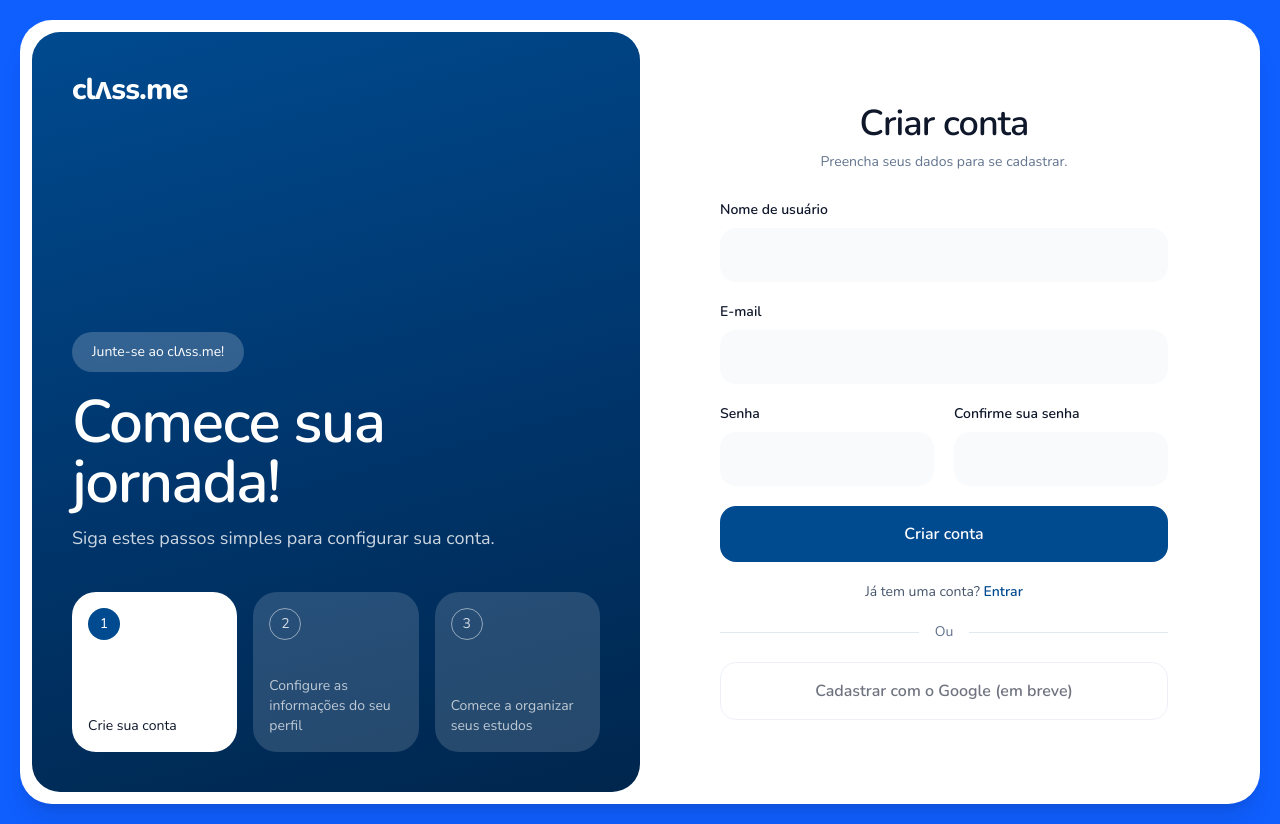
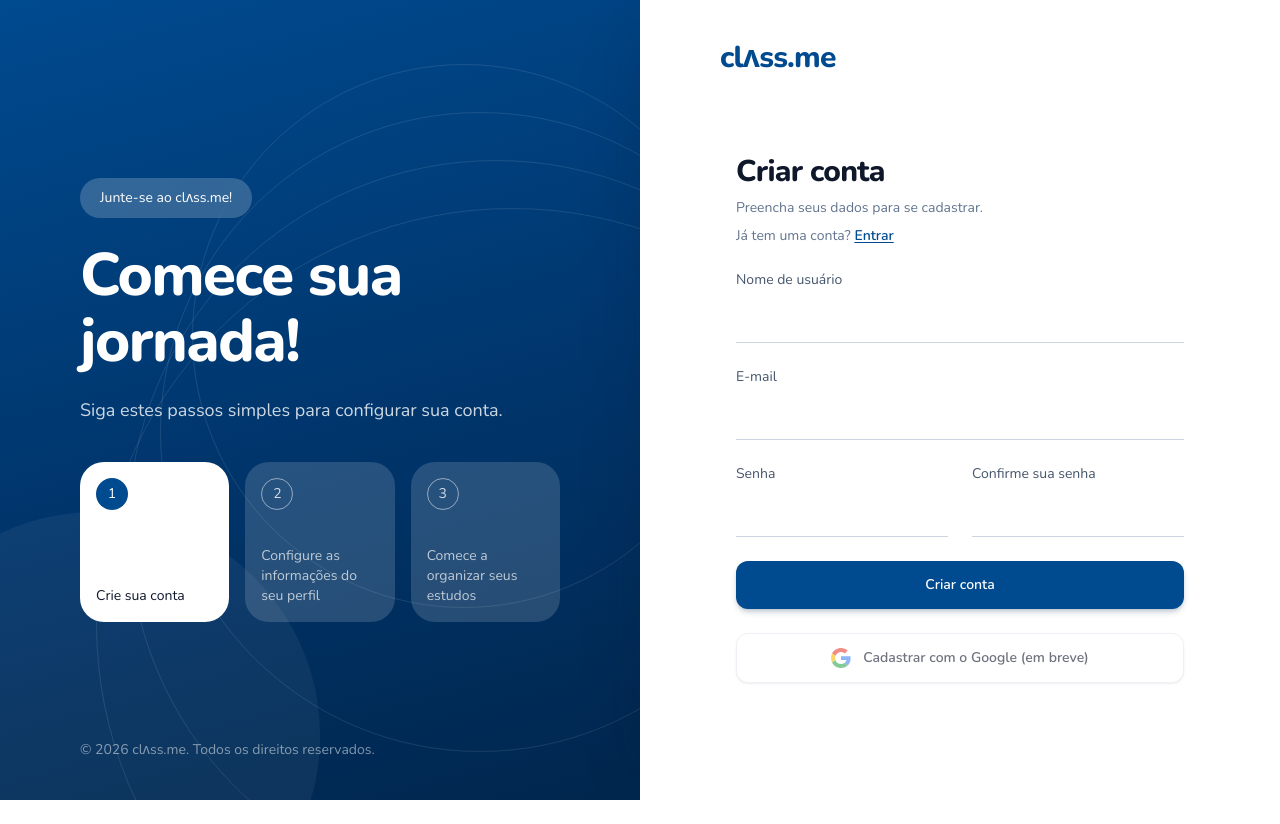
Before and after one commit to VegepeTijuca/front-end, a React (Vite) app: page /cadastro in a window 1280 px wide. After the commit the page ends 800 px from the top, so only its background shows below. Built offline with nearby package versions, Linux system fonts and the light colour scheme; no server answers.

Commit message:
alterações cadastro

```diff
--- a/src/components/FormCadastro.jsx
+++ b/src/components/FormCadastro.jsx
@@ -1,9 +1,16 @@
 import { useState } from 'react';
 import { Link, useNavigate } from 'react-router-dom';
 import { login, registrar } from '../services/authService';
-import { mensagemErro } from '../services/api';
 import useAuth from '../hooks/useAuth';
 
+
+function mensagemErro(err, padrao) {
+    if (!err.response) return 'Não foi possível conectar ao servidor. Verifique se o backend está rodando.';
+    const d = err.response.data;
+    const e = d?.error;
+    if (typeof e === 'string') return e;   // { error: "texto" }
+    return e?.message ?? d?.message ?? padrao;   // { error: { code, message } }
+}
 
 export default function FormCadastro() {
     const [credenciaisUsuario, setCredenciaisUsuario] = useState({
@@ -52,14 +59,18 @@ export default function FormCadastro() {
             entrar(sessao.token, sessao.user);
             navigate('/setup-usuario', { replace: true });
         } catch (err) {
-            setErro(mensagemErro(err, 'Não foi possível criar a conta.'));
+            const erroApi = err.response?.data?.message ?? err.response?.data?.error;
+            setErro(
+                typeof erroApi === 'string' ? erroApi : erroApi?.message ?? 'Não foi possível criar a conta.'
+            );
         } finally {
             setCarregando(false);
         }
     };
 
-    const labelClasses = 'block text-sm font-semibold text-slate-900';
-    const inputClasses = 'mt-2 block w-full rounded-2xl border border-transparent bg-slate-50 px-5 py-3.5 text-slate-900 outline-none transition placeholder:text-slate-400 focus:border-[#004A8F] focus:bg-white focus:ring-4 focus:ring-[#004A8F]/15';
+    // mesmas classes do login: rótulo discreto e campos só com a linha embaixo
+    const labelClasses = 'block text-sm font-medium text-slate-600';
+    const inputClasses = 'mt-1 block w-full rounded-t-lg border-0 border-b border-slate-300 bg-transparent px-3 py-3 text-slate-900 outline-none transition placeholder:text-slate-400 focus:border-[#00264D] focus:bg-slate-50';
 
     const steps = [
         { numero: 1, titulo: 'Crie sua conta', ativo: true },
@@ -68,26 +79,33 @@ export default function FormCadastro() {
     ];
 
     return (
-        <div className="min-h-screen bg-[#0055fff0] p-3 sm:p-5">
-            <div className="mx-auto grid min-h-[calc(100vh-1.5rem)] max-w-7xl overflow-hidden rounded-4xl bg-white shadow-xl shadow-slate-900/10 sm:min-h-[calc(100vh-2.5rem)] lg:grid-cols-2 lg:p-3">
-                {/* painel de começar a jornada */}
-                <div className="relative hidden flex-col justify-between overflow-hidden rounded-[1.75rem] bg-[linear-gradient(165deg,#004A8F,#00356B_55%,#00264D)] p-10 text-white lg:flex">
-                    <p className="text-3xl font-extrabold tracking-tight">clʌss.me</p>
+        <div className="grid min-h-screen bg-white lg:grid-cols-2">
+            {/* painel de boas-vindas (mesmo fundo e círculos do login) */}
+            <div className="relative hidden overflow-hidden bg-[linear-gradient(165deg,#004A8F,#00356B_55%,#00264D)] p-10 text-white lg:flex lg:flex-col lg:justify-center lg:px-20 lg:py-12">
+                {/* círculos decorativos */}
+                <div aria-hidden="true" className="pointer-events-none absolute inset-0">
+                    <div className="absolute -right-24 top-16 h-136 w-136 rounded-full border border-white/10" />
+                    <div className="absolute -right-40 top-28 h-160 w-160 rounded-full border border-white/10" />
+                    <div className="absolute -right-56 top-40 h-184 w-184 rounded-full border border-white/10" />
+                    <div className="absolute -right-72 top-52 h-208 w-208 rounded-full border border-white/10" />
+                    <div className="absolute -bottom-40 -left-32 h-112 w-md rounded-full bg-white/5" />
+                </div>
 
-                    <div>
+                <div className="relative">
                     <span className="inline-block rounded-full bg-white/20 px-5 py-2.5 text-sm font-medium backdrop-blur">
                         Junte-se ao clʌss.me!
                     </span>
 
-                        <h1 className="mt-5 text-5xl font-semibold tracking-tight xl:text-6xl">
+                    <h1 className="mt-6 max-w-md text-6xl font-extrabold leading-[1.1] tracking-tight">
                         Comece sua jornada!
                     </h1>
 
-                        <p className="mt-3 text-lg text-white/80">
+                    <p className="mt-6 max-w-md text-lg leading-snug text-white/80">
                         Siga estes passos simples para configurar sua conta.
                     </p>
 
-                        <ol className="mt-10 grid grid-cols-3 gap-4">
+                    {/* passo a passo 1, 2, 3 */}
+                    <ol className="mt-10 grid max-w-xl grid-cols-3 gap-4">
                         {steps.map((step) => (
                             <li
                                 key={step.numero}
@@ -98,7 +116,7 @@ export default function FormCadastro() {
                                 <span
                                     className={`grid h-8 w-8 place-items-center rounded-full text-sm ${
                                         step.ativo
-                                                ? 'bg-[#004A8F] text-white'
+                                            ? 'bg-brand text-white'
                                             : 'border border-white/50 text-white/80'
                                     }`}
                                 >
@@ -109,27 +127,42 @@ export default function FormCadastro() {
                         ))}
                     </ol>
                 </div>
+
+                <p className="absolute bottom-10 left-20 text-sm text-white/50">
+                    © 2026 clʌss.me. Todos os direitos reservados.
+                </p>
             </div>
 
             {/* lado do formulário */}
-                <div className="flex flex-col px-6 py-10 sm:px-12 lg:px-14">
-                    <p className="text-3xl font-semibold tracking-tight text-[#004A8F] lg:hidden">
-                        clʌss.me
+            <div className="relative z-10 flex flex-col px-6 py-10 sm:px-12 lg:px-20 lg:shadow-[-24px_0_60px_-34px_rgba(15,23,42,0.25)]">
+                <p className="text-3xl font-extrabold tracking-tight text-brand">
+                    cl<span className="font-bold">ʌ</span>ss.me
                 </p>
 
-                    <div className="flex flex-1 items-center py-8">
+                <div className="flex flex-1 items-center py-10">
                     <form
                         onSubmit={handleSubmit}
-                            className="mx-auto w-full max-w-md space-y-5"
+                        className="mx-auto w-full max-w-md space-y-6"
                     >
-                            <header className="space-y-2 pb-2 text-center">
-                                <h2 className="text-4xl font-semibold tracking-tight text-slate-900">
+                        <header className="space-y-2">
+                            <h2 className="text-3xl font-extrabold tracking-tight text-slate-900">
                                 Criar conta
                             </h2>
                             <p className="text-sm text-slate-500">
                                 Preencha seus dados para se cadastrar.
                             </p>
+                            <p className="text-sm text-slate-500">
+                                Já tem uma conta?{' '}
+                                <Link
+                                    to="/login"
+                                    className="font-semibold text-brand underline underline-offset-2 hover:text-brand"
+                                >
+                                    Entrar
+                                </Link>
+                            </p>
                         </header>
+
+                        {erro && <p role="alert" className="text-sm text-[#A85A00]">{erro}</p>}
 
                         <div>
                             <label className={labelClasses} htmlFor="name">
@@ -163,7 +196,7 @@ export default function FormCadastro() {
                             />
                         </div>
 
-                            <div className="grid gap-5 sm:grid-cols-2">
+                        <div className="grid gap-6 sm:grid-cols-2">
                             <div>
                                 <label className={labelClasses} htmlFor="password">
                                     Senha
@@ -198,14 +231,8 @@ export default function FormCadastro() {
                             </div>
                         </div>
 
-                            {erro && (
-                                <p role="alert" className="text-sm text-[#A85A00]">
-                                    {erro}
-                                </p>
-                            )}
-
                         <button
-                                className="w-full rounded-2xl bg-[#004A8F] px-4 py-4 text-base font-semibold text-white transition hover:bg-[#003B73] focus:outline-none focus:ring-4 focus:ring-[#004A8F]/30 active:scale-[0.99] disabled:cursor-not-allowed disabled:opacity-60"
+                            className="w-full rounded-xl bg-brand px-4 py-3.5 text-sm font-semibold text-white shadow-md shadow-navy/20 transition hover:bg-[#003B73] focus:outline-none focus:ring-4 focus:ring-brand/30 active:scale-[0.99] disabled:cursor-not-allowed disabled:opacity-60"
                             name="criarConta"
                             type="submit"
                             disabled={carregando}
@@ -213,31 +240,23 @@ export default function FormCadastro() {
                             {carregando ? 'Criando conta...' : 'Criar conta'}
                         </button>
 
-                            <p className="text-center text-sm text-slate-600">
-                                Já tem uma conta?{' '}
-                                <Link to="/login" className="font-semibold text-[#004A8F] hover:underline">
-                                    Entrar
-                                </Link>
-                            </p>
-
-                            <div className="flex items-center gap-4 text-sm text-slate-500">
-                                <span className="h-px flex-1 bg-slate-200" />
-                                Ou
-                                <span className="h-px flex-1 bg-slate-200" />
-                            </div>
-
                         <button
-                                className="flex w-full items-center justify-center gap-3 rounded-2xl border border-slate-200 bg-white px-4 py-4 text-base font-semibold text-slate-900 transition hover:bg-slate-50 focus:outline-none focus:ring-4 focus:ring-slate-200 disabled:cursor-not-allowed disabled:opacity-60"
+                            className="flex w-full items-center justify-center gap-3 rounded-xl border border-slate-200 bg-white px-4 py-3.5 text-sm font-semibold text-slate-900 shadow-sm transition hover:bg-slate-50 focus:outline-none focus:ring-4 focus:ring-slate-200 disabled:cursor-not-allowed disabled:opacity-60"
                             type="button"
                             disabled
                             title="Em breve"
                         >
+                            <svg aria-hidden="true" viewBox="0 0 48 48" className="h-5 w-5">
+                                <path fill="#EA4335" d="M24 9.5c3.54 0 6.71 1.22 9.21 3.6l6.85-6.85C35.9 2.38 30.47 0 24 0 14.62 0 6.51 5.38 2.56 13.22l7.98 6.19C12.43 13.72 17.74 9.5 24 9.5z" />
+                                <path fill="#4285F4" d="M46.98 24.55c0-1.57-.15-3.09-.38-4.55H24v9.02h12.94c-.58 2.96-2.26 5.48-4.78 7.18l7.73 6c4.51-4.18 7.09-10.36 7.09-17.65z" />
+                                <path fill="#FBBC05" d="M10.53 28.59c-.48-1.45-.76-2.99-.76-4.59s.27-3.14.76-4.59l-7.98-6.19C.92 16.46 0 20.12 0 24c0 3.88.92 7.54 2.56 10.78l7.97-6.19z" />
+                                <path fill="#34A853" d="M24 48c6.48 0 11.93-2.13 15.89-5.81l-7.73-6c-2.15 1.45-4.92 2.3-8.16 2.3-6.26 0-11.57-4.22-13.47-9.91l-7.98 6.19C6.51 42.62 14.62 48 24 48z" />
+                            </svg>
                             Cadastrar com o Google (em breve)
                         </button>
                     </form>
                 </div>
             </div>
         </div>
-        </div>
     );
 }
```
Lines whose indentation alone changed are shown as unchanged.
